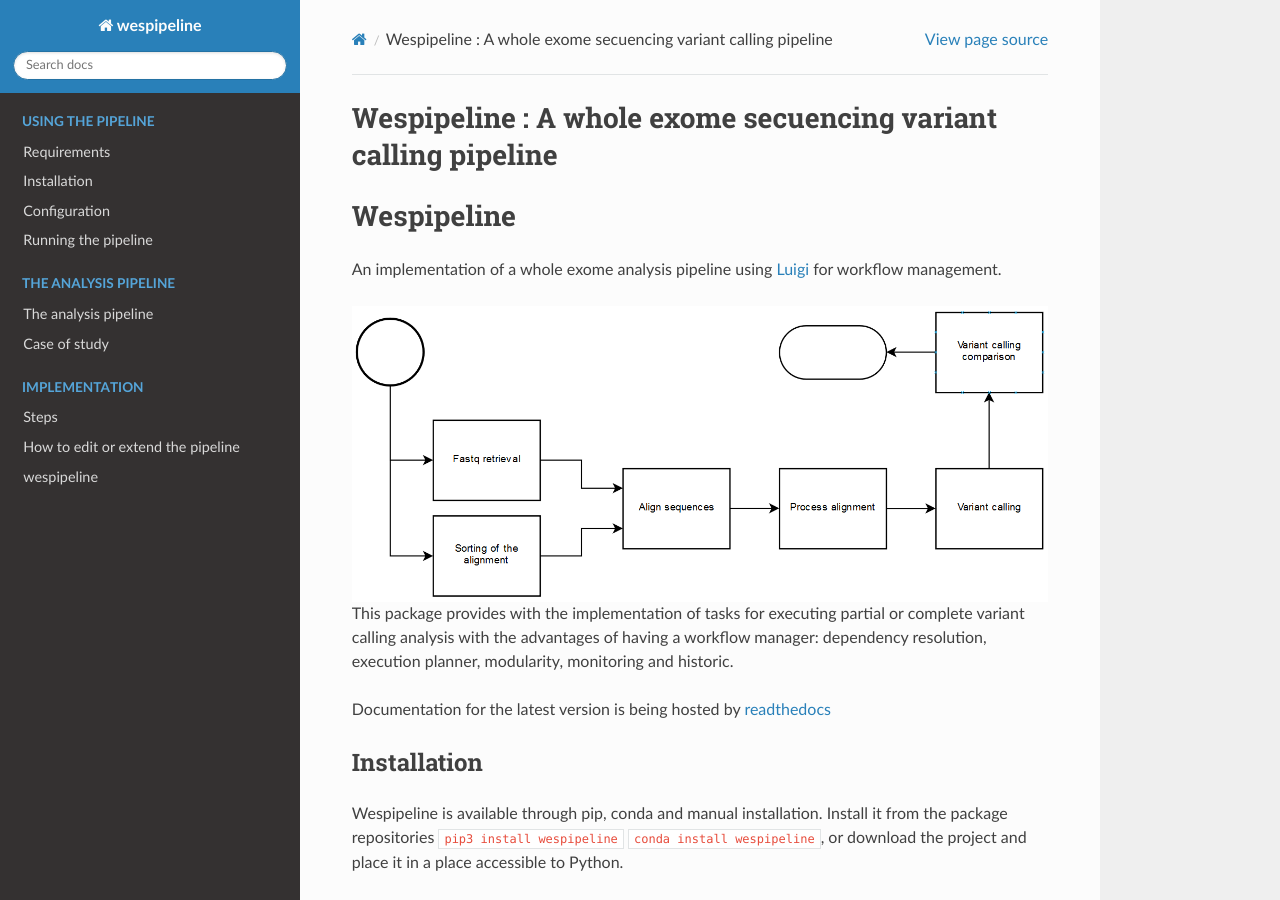
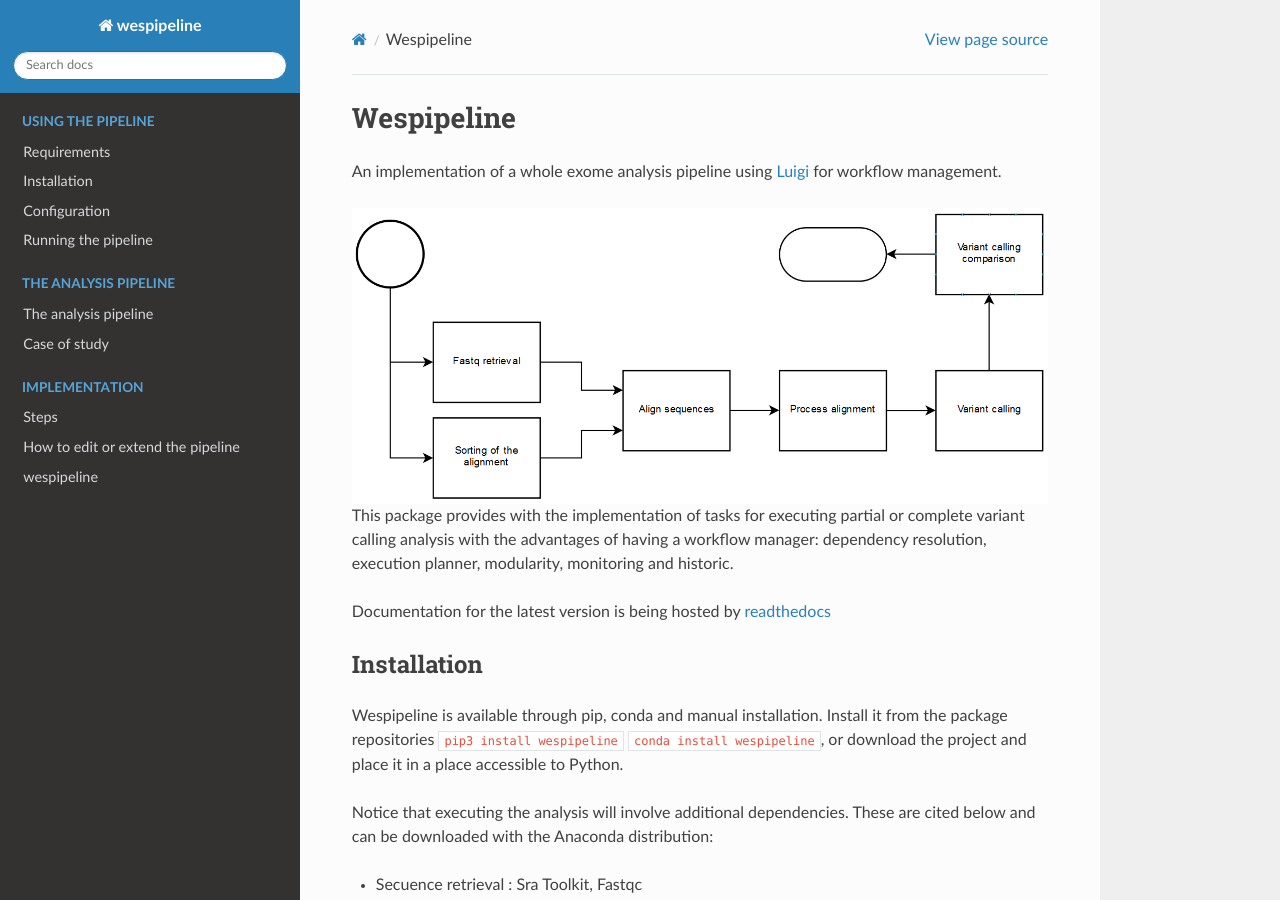
Before and after one commit to Janchorizo/wespipeline, a Sphinx documentation site: the page built from docs/source/index.rst, in a window 1280 px wide and 900 px high. Built offline with Sphinx 7.4.7 and the Read the Docs theme 2.0.0, drawn with Linux system fonts in a browser that asks for light colours; some of the changed text lies outside the part shown.

Commit message:
Fix documentation tree.

````diff
--- a/docs/source/index.rst
+++ b/docs/source/index.rst
@@ -3,10 +3,11 @@
    You can adapt this file completely to your liking, but it should at least
    contain the root `toctree` directive.
 
+.. include:: ../../README.rst
+
 Wespipeline : A whole exome secuencing variant calling pipeline
 ===============================================================
 
-.. include:: ../../README.rst
 
 .. toctree::
    :caption: Using the pipeline
--- a/docs/source/use/installation.rst
+++ b/docs/source/use/installation.rst
@@ -8,7 +8,7 @@
 and run ```python3 setup.py install``` in the root directoy.
 
 Usage
-+++++
+^^^^^
 
 Each of the modules in the package contains tasks for executing a specific setp in the analysis pipline.
 Use Luigi's typipcal call format for launching the execution of a task:
````
Also changed, not shown: README.rst (+5 -4 lines).
